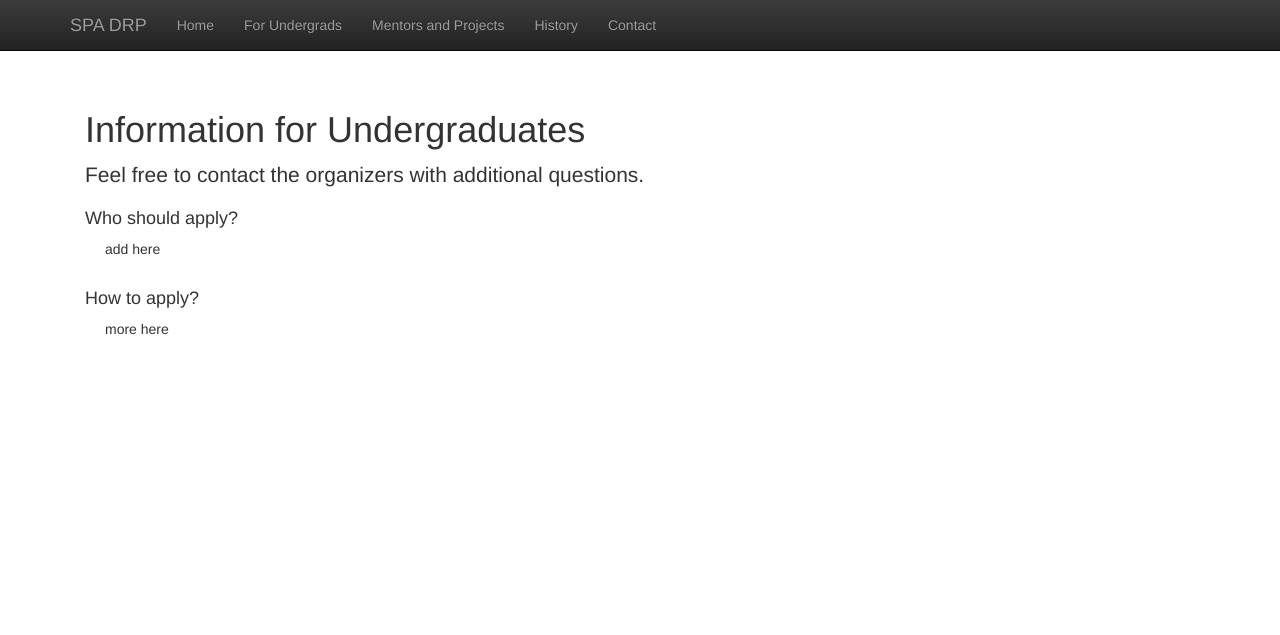
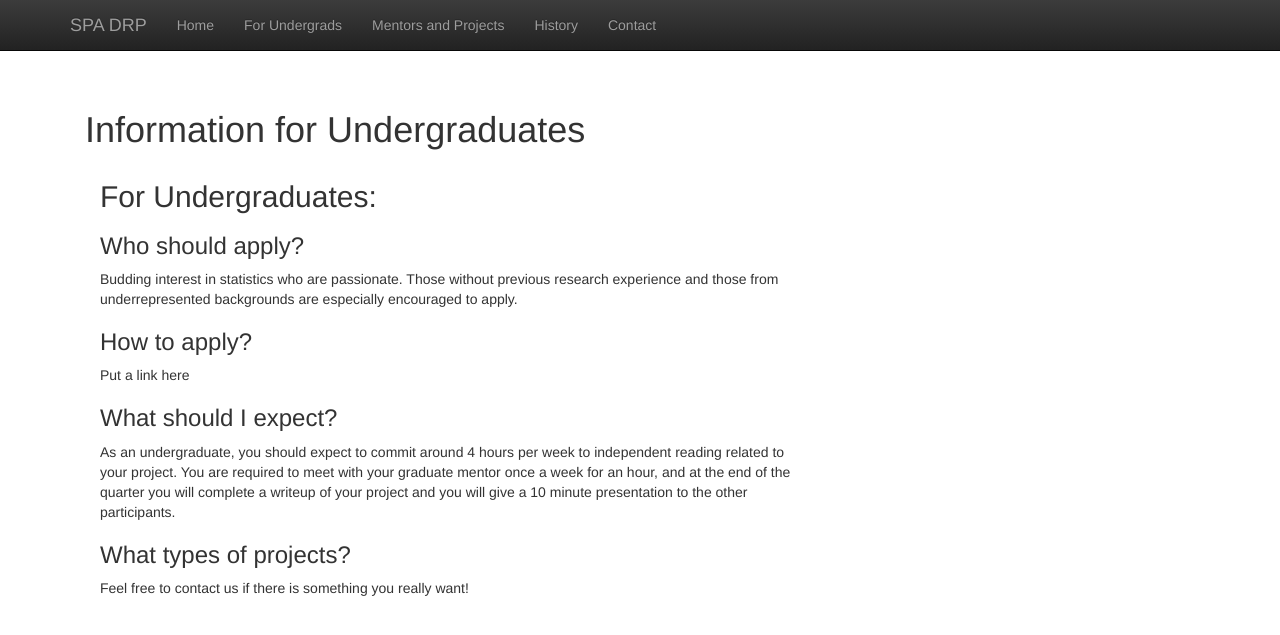
Before and after one commit to anna-neufeld/spa_drp, a Jekyll site: the page built from undergrads.html, in a window 1280 px wide. Shown: the top 635 px of the page. Built offline with Jekyll 4.4.1, drawn with Linux system fonts in a browser that asks for light colours; nearby versions of some CDN libraries; library files that are not in the unit come from our copies.

Commit message:
lol i learned so much during winter study

```diff
--- a/undergrads.html
+++ b/undergrads.html
@@ -5,15 +5,24 @@ title:  'Research'
 
 <h1>Information for Undergraduates</h1>
 
-<p class="lead">
-  Feel free to contact the organizers with additional questions.
+<div class="col-md-8">
+  <h2 class="featurette-heading">For Undergraduates: </h2>
+  <p class="lead">
+  <h3> Who should apply? </h3>
+  <p>
+  Budding interest in statistics who are passionate. Those without previous research experience and those from
+  underrepresented backgrounds are especially encouraged to apply.  </p>
+  <h3> How to apply? </h3>
+  <p>
+  Put a link here </p>
+  <h3> What should I expect? </h3>
+  <p>
+  As an undergraduate, you should expect to commit around 4 hours per week to independent reading related to your project.
+  You are required to meet with your graduate mentor once a week for an hour, and at the end of the quarter
+  you will complete a writeup of your project and you will give a 10 minute presentation to the other participants.
 </p>
-<h4>Who should apply?</h4>
-<p class="content" style="padding:0px;margin:0px 20px 0px;">
-  add here
-</p>
-<br/>
-<h4>How to apply?</h4>
-<p class="content" style="padding:0px;margin:0px 20px 0px;">
-  more here
-</p>
+  <h3> What types of projects? </h3>
+  <p>
+  Feel free to contact us if there is something you really want!
+  </p>
+</div>
```
